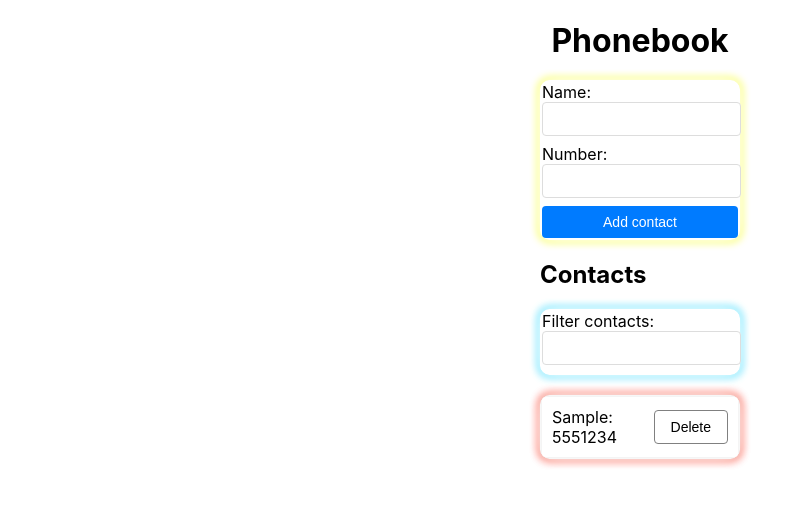
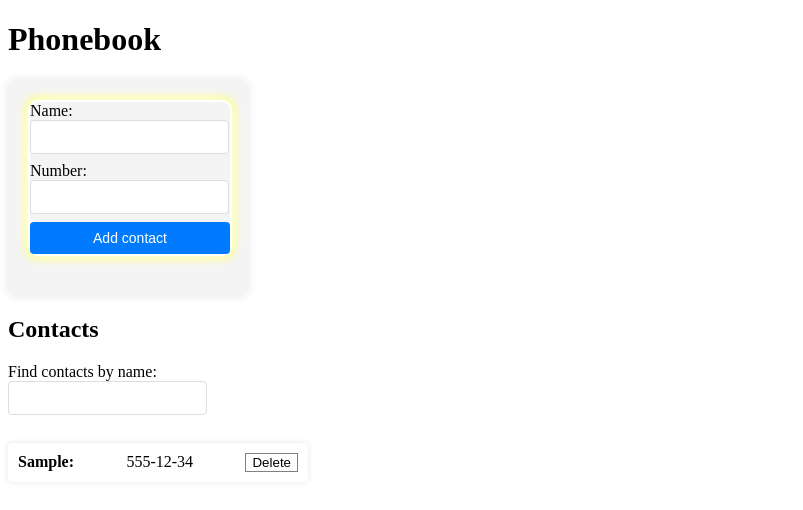
Before and after one commit to camilorivera84/goit-react-hw-02-phonebook, a React (Create React App) app: page / in a window 1280 px wide. Both pictures are taken after typing "Sample", "5551234" into the empty fields and a click on the button "Add contact". Shown: the top 510 px of the page, without its empty margins (0-803 px from the left). Built offline with nearby package versions, Linux system fonts and the light colour scheme.

Commit message:
ajustes diseño

```diff
--- a/package.json
+++ b/package.json
@@ -11,6 +11,7 @@
     "react": "^18.1.0",
     "react-dom": "^18.1.0",
     "react-scripts": "5.0.1",
+    "styled-components": "^6.0.4",
     "web-vitals": "^2.1.3"
   },
   "scripts": {
--- a/src/components/ContactForm/ContactForm.js
+++ b/src/components/ContactForm/ContactForm.js
@@ -1,41 +1,134 @@
 import React, { useState } from 'react';
 import PropTypes from 'prop-types';
+import Notiflix from 'notiflix';
+import styled from 'styled-components';
+
+const Container = styled.div`
+  max-width: 200px;
+  padding: 20px;
+  background-color: #f4f4f4;
+  border-radius: 8px;
+  box-shadow: 0 0 10px rgba(0, 0, 0, 0.1);
+  display: flex;
+  flex-direction: column;
+  align-items: start;
+  justify-content: center;
+`;
+
+const Form = styled.form`
+  display: flex;
+  flex-direction: column;
+  margin-bottom: 20px;
+  border: 2px solid #fff;
+  border-radius: 10px;
+  box-shadow: 0 0 10px #fff, 0 0 20px #fff, 0 0 10px rgb(251, 255, 0),
+    0 0 10px rgb(242, 255, 0);
+`;
+
+const Label = styled.label`
+  font-size: 16px;
+  margin-bottom: 8px;
+  width: 200px;
+`;
+
+const Input = styled.input`
+  padding: 8px;
+  font-size: 14px;
+  border: 1px solid #ddd;
+  border-radius: 4px;
+`;
+
+const Button = styled.button`
+  padding: 8px 16px;
+  font-size: 14px;
+  color: #fff;
+  background-color: #007bff;
+  border: none;
+  border-radius: 4px;
+  cursor: pointer;
+
+  &:hover {
+    background-color: #0056b3;
+  }
+`;
 
 const ContactForm = ({ onAddContact }) => {
-  const [name, setName] = useState('');
-  const [number, setNumber] = useState('');
+  const [contact, setContact] = useState({ name: '', number: '' });
+
+  const handleChange = e => {
+    const { name, value } = e.target;
+
+    if (name === 'number') {
+      const formattedNumber = value.replace(/[^0-9]/g, '').slice(0, 7);
+      const formattedValue = formattedNumber.replace(
+        /(\d{3})(\d{2})(\d{2})/,
+        '$1-$2-$3'
+      );
+
+      setContact(prevContact => ({
+        ...prevContact,
+        [name]: formattedValue,
+      }));
+    } else {
+      setContact(prevContact => ({
+        ...prevContact,
+        [name]: value,
+      }));
+    }
+  };
 
   const handleSubmit = e => {
     e.preventDefault();
+    const { name, number } = contact;
+
+    if (/\d/.test(name)) {
+      Notiflix.Notify.failure(
+        'Name may contain only letters, apostrophe, dash and spaces. For example Adrian, Jacob Mercer, Charles de Batz de Castelmore'
+      );
+      return;
+    }
+
+    const phoneNumberRegex = /^[\d-]+$/;
+    if (!phoneNumberRegex.test(number)) {
+      Notiflix.Notify.failure(
+        'Phone number must be digits and can contain spaces, dashes, parentheses and can start with +'
+      );
+      return;
+    }
+
     onAddContact(name, number);
-    setName('');
-    setNumber('');
+    setContact({ name: '', number: '' });
   };
 
   return (
-    <form onSubmit={handleSubmit}>
-      <label>
+    <Container>
+      <Form onSubmit={handleSubmit}>
+        <Label>
           Name:
-        <input
+          <Input
             type="text"
             name="name"
-          value={name}
-          onChange={e => setName(e.target.value)}
+            pattern="^[a-zA-Zа-яА-Я]+(([' -][a-zA-Zа-яА-Я ])?[a-zA-Zа-яА-Я]*)*$"
+            value={contact.name}
+            onChange={handleChange}
             required
           />
-      </label>
-      <label>
+        </Label>
+        <Label>
           Number:
-        <input
+          <Input
             type="tel"
             name="number"
-          value={number}
-          onChange={e => setNumber(e.target.value)}
+            pattern="\+?\d{1,4}?[-.\s]?\(?\d{1,3}?\)?[-.\s]?\d{1,4}[-.\s]?\d{1,4}[-.\s]?\d{1,9}"
+            value={contact.number}
+            onChange={handleChange}
+            maxLength={7}
             required
           />
-      </label>
-      <button type="submit">Add contact</button>
-    </form>
+        </Label>
+        <Button type="submit">Add contact</Button>
+      </Form>
+    </Container>
   );
 };
 
--- a/src/components/ContactList/ContactList.js
+++ b/src/components/ContactList/ContactList.js
@@ -1,21 +1,56 @@
 import React from 'react';
 import PropTypes from 'prop-types';
+import styled from 'styled-components';
+
+const List = styled.ul`
+  list-style-type: none;
+  padding: 0;
+  margin: 0;
+  width: 300px;
+`;
+
+const ListItem = styled.li`
+  display: flex;
+  align-items: center;
+  justify-content: space-between;
+  padding: 10px;
+  background-color: #fff;
+  margin-bottom: 8px;
+  border-radius: 4px;
+  box-shadow: 0 0 6px rgba(0, 0, 0, 0.1);
+`;
+
+const ContactName = styled.span`
+  font-weight: bold;
+`;
+
+const DeleteButton = styled.button`
+  background-color: white;
+  color: #000;
+  border: 1px solid gray;
+  transition: background-color 0.3s;
+
+  &:hover {
+    background-color: blue;
+    color: white;
+  }
+`;
 
 const ContactList = ({ contacts, onDeleteContact }) => {
   return (
-    <ul className='list_contacts'>
+    <List className="list_contacts">
       {contacts.map(contact => (
-        <li key={contact.id}>
-          {contact.name}: {contact.number}
-          <button
+        <ListItem key={contact.id}>
+          <ContactName>{contact.name}:</ContactName> {contact.number}
+          <DeleteButton
             className="delete-button"
             onClick={() => onDeleteContact(contact.id)}
           >
             Delete
-          </button>
-        </li>
+          </DeleteButton>
+        </ListItem>
       ))}
-    </ul>
+    </List>
   );
 };
 
--- a/src/components/Filter/Filter.js
+++ b/src/components/Filter/Filter.js
@@ -1,14 +1,34 @@
 import React from 'react';
 import PropTypes from 'prop-types';
+import styled from 'styled-components';
+
+const Container = styled.div`
+  display: flex;
+  flex-direction: column;
+  margin-bottom: 20px;
+`;
+
+const Label = styled.label`
+  font-size: 16px;
+  margin-bottom: 8px;
+  width: 200px;
+`;
+
+const Input = styled.input`
+  padding: 8px;
+  font-size: 14px;
+  border: 1px solid #ddd;
+  border-radius: 4px;
+`;
 
 const Filter = ({ value, onChange }) => {
   return (
-    <div className="contact_add">
-      <label>
-        Filter contacts:
-        <input type="text" value={value} onChange={onChange} />
-      </label>
-    </div>
+    <Container>
+      <Label>
+        Find contacts by name:
+        <Input type="text" value={value} onChange={onChange} />
+      </Label>
+    </Container>
   );
 };
 
--- a/src/index.js
+++ b/src/index.js
@@ -1,7 +1,6 @@
 import React from 'react';
 import ReactDOM from 'react-dom/client';
 import App from 'components/App/App';
-import './components/css/index.css';
 
 ReactDOM.createRoot(document.getElementById('root')).render(
   <React.StrictMode>
```
Also changed, not shown: 1 other file (tests, documents, lock files or other folders). Lines whose indentation alone changed are shown as unchanged.
